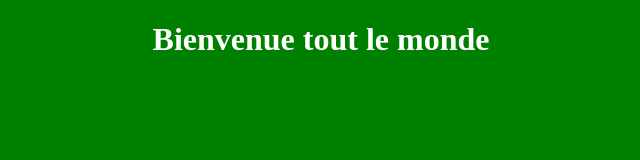
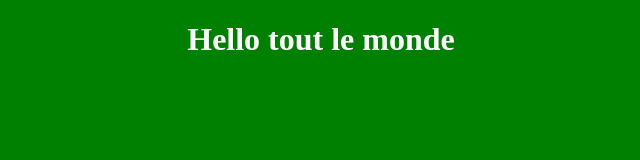
Before and after one commit to ChaseYUL99/atelier_git, a plain HTML site: page index.html in a window 1280 px wide. Shown: the whole page, without its empty margins (319-959 px from the left). Drawn offline with Linux system fonts and the light colour scheme.

Commit message:
Bienvenue -> Hello

```diff
--- a/index.html
+++ b/index.html
@@ -21,7 +21,7 @@
 
 		<div align="center">
 
-			<h1>Bienvenue tout le monde</h1>
+			<h1>Hello tout le monde</h1>
 
 		</div>
 
```
